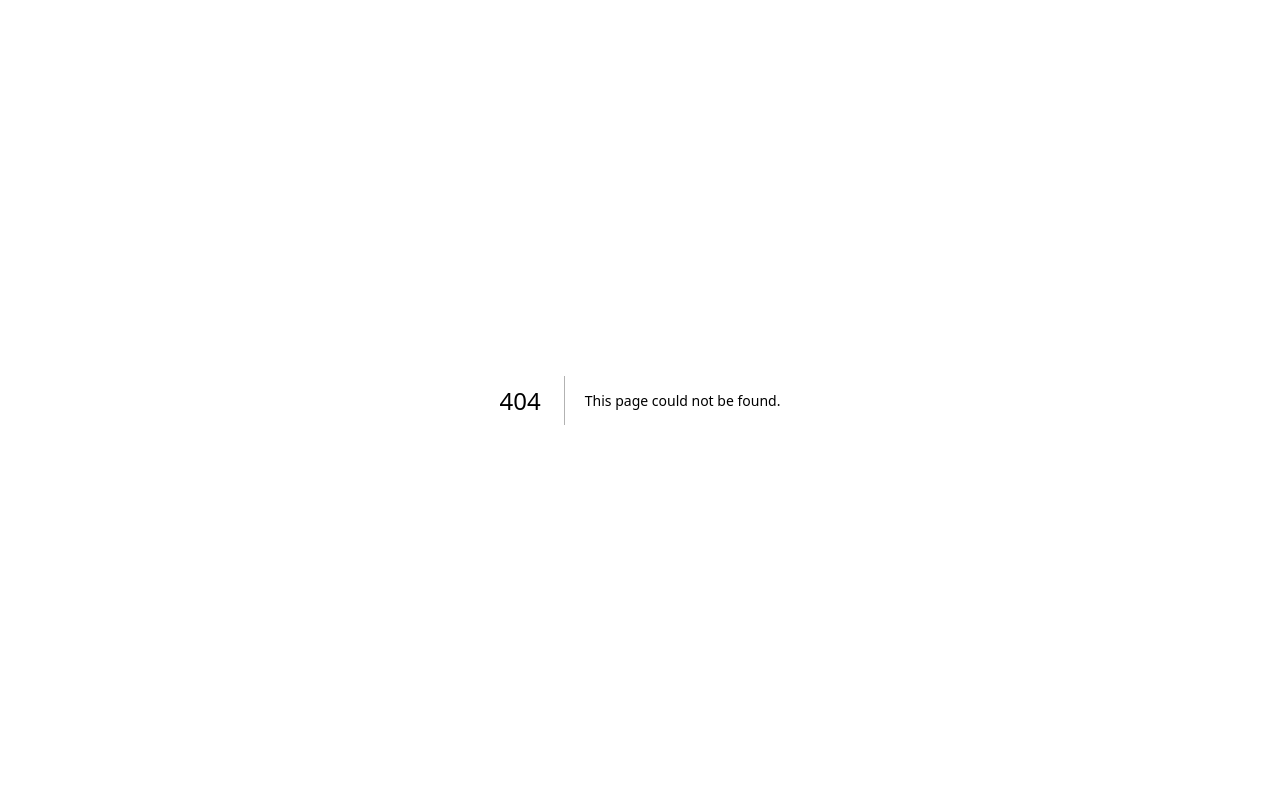
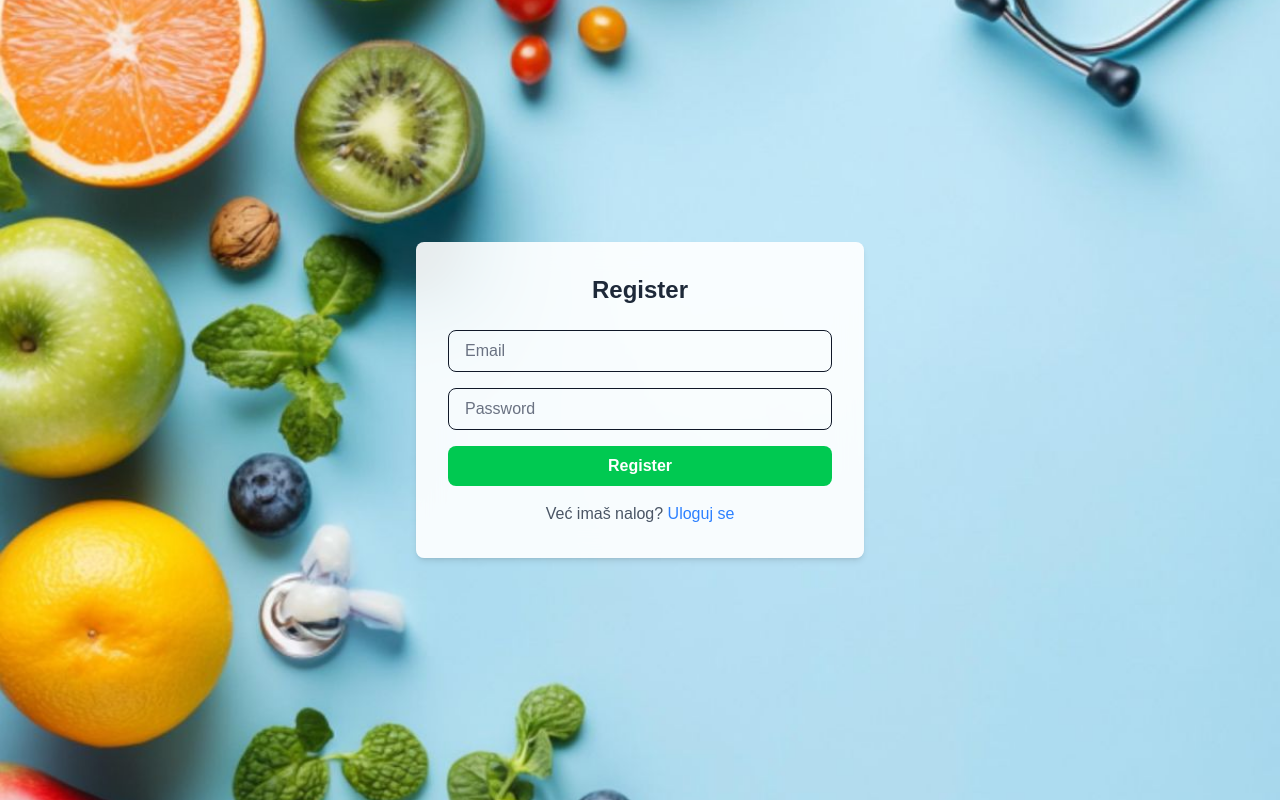
Before and after one commit to elab-development/internet-tehnologije-2025-appzapracenjeishrane, a Next.js app: page /register in a window 1280 px wide. Before the commit this address had no page. Built offline with nearby package versions, Linux system fonts and the light colour scheme.

Commit message:
dodate login i register stranice

```diff
--- a/app/api/auth/login/route.ts
+++ b/app/api/auth/login/route.ts
@@ -6,7 +6,20 @@ import jwt from "jsonwebtoken";
 import { eq } from "drizzle-orm";
 
 export async function POST(req: Request) {
-  const { email, sifra } = await req.json();
+  let body: any;
+  try {
+    body = await req.json();
+  } catch {
+    return NextResponse.json({ error: "Neispravan JSON" }, { status: 400 });
+  }
+
+  const { email, sifra } = body ?? {};
+  if (!email || !sifra) {
+    return NextResponse.json(
+      { error: "Email i lozinka su obavezni" },
+      { status: 400 },
+    );
+  }
 
   const result = await db
     .select()
--- a/app/api/auth/register/route.ts
+++ b/app/api/auth/register/route.ts
@@ -8,6 +8,13 @@ export async function POST(req: Request) {
   try {
     const body = await req.json();
     const { email, sifra, ime, tezina, visina, ciljnaTezina } = body;
+
+    if (!email || !sifra || !ime) {
+      return NextResponse.json(
+        { error: "Email, lozinka i ime su obavezni" },
+        { status: 400 },
+      );
+    }
 
     // 1. Provera da li email postoji
     const postoji = await db
--- /dev/null
+++ b/app/login/page.tsx
@@ -0,0 +1,76 @@
+"use client";
+
+import { useState } from "react";
+import Link from "next/link";
+
+export default function LoginPage() {
+  const [email, setEmail] = useState("");
+  const [password, setPassword] = useState("");
+
+  const handleSubmit = async (e: React.FormEvent) => {
+    e.preventDefault();
+
+    const res = await fetch("/api/auth/login", {
+      method: "POST",
+      headers: { "Content-Type": "application/json" },
+      body: JSON.stringify({ email, password }),
+    });
+
+    const data = await res.json();
+
+    if (!res.ok) {
+      alert(data.error);
+      return;
+    }
+
+    localStorage.setItem("token", data.token);
+    alert("Uspešan login");
+  };
+
+  return (
+    <div
+      className="min-h-screen flex items-center justify-center bg-cover bg-center"
+      style={{ backgroundImage: "url('/images/background.jpg')" }}
+    >
+      <div className="w-full max-w-md bg-white/90 backdrop-blur-md rounded-lg shadow-md p-8">
+        <h1 className="text-2xl font-bold text-center mb-6 text-gray-800">
+          Login
+        </h1>
+
+        <form onSubmit={handleSubmit} className="space-y-4">
+          <input
+            type="email"
+            placeholder="Email"
+            value={email}
+            onChange={(e) => setEmail(e.target.value)}
+            className="w-full px-4 py-2 border rounded-lg focus:outline-none focus:ring-2 focus:ring-blue-500 text-gray-900 placeholder-gray-500"
+            required
+          />
+
+          <input
+            type="password"
+            placeholder="Password"
+            value={password}
+            onChange={(e) => setPassword(e.target.value)}
+            className="w-full px-4 py-2 border rounded-lg focus:outline-none focus:ring-2 focus:ring-blue-500 text-gray-900 placeholder-gray-500"
+            required
+          />
+
+          <button
+            type="submit"
+            className="w-full bg-blue-500 hover:bg-blue-600 text-white font-semibold py-2 rounded-lg transition-colors"
+          >
+            Login
+          </button>
+        </form>
+
+        <p className="mt-4 text-center text-gray-600">
+          Nemaš nalog?{" "}
+          <Link href="/register" className="text-blue-500 hover:underline">
+            Registruj se
+          </Link>
+        </p>
+      </div>
+    </div>
+  );
+}
--- a/app/page.tsx
+++ b/app/page.tsx
@@ -1,65 +1,5 @@
-import Image from "next/image";
+import { redirect } from "next/navigation";
 
 export default function Home() {
-  return (
-    <div className="flex min-h-screen items-center justify-center bg-zinc-50 font-sans dark:bg-black">
-      <main className="flex min-h-screen w-full max-w-3xl flex-col items-center justify-between py-32 px-16 bg-white dark:bg-black sm:items-start">
-        <Image
-          className="dark:invert"
-          src="/next.svg"
-          alt="Next.js logo"
-          width={100}
-          height={20}
-          priority
-        />
-        <div className="flex flex-col items-center gap-6 text-center sm:items-start sm:text-left">
-          <h1 className="max-w-xs text-3xl font-semibold leading-10 tracking-tight text-black dark:text-zinc-50">
-            To get started, edit the page.tsx file.
-          </h1>
-          <p className="max-w-md text-lg leading-8 text-zinc-600 dark:text-zinc-400">
-            Looking for a starting point or more instructions? Head over to{" "}
-            <a
-              href="https://vercel.com/templates?framework=next.js&utm_source=create-next-app&utm_medium=appdir-template-tw&utm_campaign=create-next-app"
-              className="font-medium text-zinc-950 dark:text-zinc-50"
-            >
-              Templates
-            </a>{" "}
-            or the{" "}
-            <a
-              href="https://nextjs.org/learn?utm_source=create-next-app&utm_medium=appdir-template-tw&utm_campaign=create-next-app"
-              className="font-medium text-zinc-950 dark:text-zinc-50"
-            >
-              Learning
-            </a>{" "}
-            center.
-          </p>
-        </div>
-        <div className="flex flex-col gap-4 text-base font-medium sm:flex-row">
-          <a
-            className="flex h-12 w-full items-center justify-center gap-2 rounded-full bg-foreground px-5 text-background transition-colors hover:bg-[#383838] dark:hover:bg-[#ccc] md:w-[158px]"
-            href="https://vercel.com/new?utm_source=create-next-app&utm_medium=appdir-template-tw&utm_campaign=create-next-app"
-            target="_blank"
-            rel="noopener noreferrer"
-          >
-            <Image
-              className="dark:invert"
-              src="/vercel.svg"
-              alt="Vercel logomark"
-              width={16}
-              height={16}
-            />
-            Deploy Now
-          </a>
-          <a
-            className="flex h-12 w-full items-center justify-center rounded-full border border-solid border-black/[.08] px-5 transition-colors hover:border-transparent hover:bg-black/[.04] dark:border-white/[.145] dark:hover:bg-[#1a1a1a] md:w-[158px]"
-            href="https://nextjs.org/docs?utm_source=create-next-app&utm_medium=appdir-template-tw&utm_campaign=create-next-app"
-            target="_blank"
-            rel="noopener noreferrer"
-          >
-            Documentation
-          </a>
-        </div>
-      </main>
-    </div>
-  );
+  redirect("/login");
 }
--- /dev/null
+++ b/app/register/page.tsx
@@ -0,0 +1,75 @@
+"use client";
+
+import { useState } from "react";
+import Link from "next/link";
+
+export default function RegisterPage() {
+  const [email, setEmail] = useState("");
+  const [password, setPassword] = useState("");
+
+  const handleSubmit = async (e: React.FormEvent) => {
+    e.preventDefault();
+
+    const res = await fetch("/api/auth/register", {
+      method: "POST",
+      headers: { "Content-Type": "application/json" },
+      body: JSON.stringify({ email, password }),
+    });
+
+    const data = await res.json();
+
+    if (!res.ok) {
+      alert(data.error);
+      return;
+    }
+
+    alert("Uspešna registracija");
+  };
+
+  return (
+    <div
+      className="min-h-screen flex items-center justify-center bg-cover bg-center"
+      style={{ backgroundImage: "url('/images/background.jpg')" }}
+    >
+      <div className="w-full max-w-md bg-white/90 backdrop-blur-md rounded-lg shadow-md p-8">
+        <h1 className="text-2xl font-bold text-center mb-6 text-gray-800">
+          Register
+        </h1>
+
+        <form onSubmit={handleSubmit} className="space-y-4">
+          <input
+            type="email"
+            placeholder="Email"
+            value={email}
+            onChange={(e) => setEmail(e.target.value)}
+            className="w-full px-4 py-2 border rounded-lg focus:outline-none focus:ring-2 focus:ring-blue-500 text-gray-900 placeholder-gray-500"
+            required
+          />
+
+          <input
+            type="password"
+            placeholder="Password"
+            value={password}
+            onChange={(e) => setPassword(e.target.value)}
+            className="w-full px-4 py-2 border rounded-lg focus:outline-none focus:ring-2 focus:ring-blue-500 text-gray-900 placeholder-gray-500"
+            required
+          />
+
+          <button
+            type="submit"
+            className="w-full bg-green-500 hover:bg-green-600 text-white font-semibold py-2 rounded-lg transition-colors"
+          >
+            Register
+          </button>
+        </form>
+
+        <p className="mt-4 text-center text-gray-600">
+          Već imaš nalog?{" "}
+          <Link href="/login" className="text-blue-500 hover:underline">
+            Uloguj se
+          </Link>
+        </p>
+      </div>
+    </div>
+  );
+}
--- a/middleware.ts
+++ b/middleware.ts
@@ -8,7 +8,11 @@ export function middleware(req: NextRequest) {
     return NextResponse.json({ error: "Niste ulogovani" }, { status: 401 });
   }
 
-  const token = auth.split(" ")[1];
+  const parts = auth.split(" ");
+  const token = parts[0] === "Bearer" && parts.length === 2 ? parts[1] : null;
+  if (!token) {
+    return NextResponse.json({ error: "Nevažeći token" }, { status: 401 });
+  }
 
   try {
     jwt.verify(token, process.env.JWT_SECRET!);
```
Also changed, not shown: public/images/background.jpg (added).
